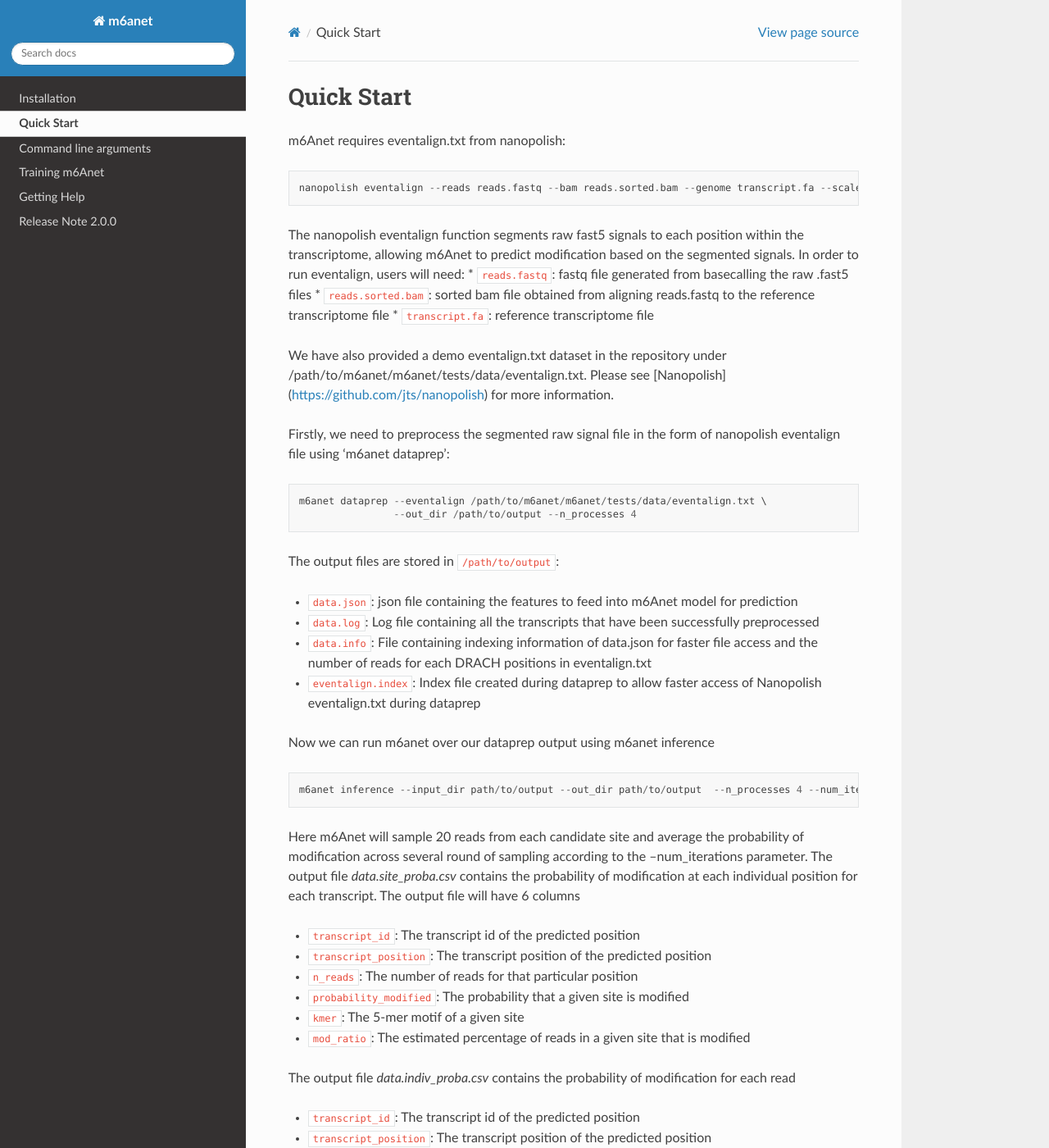
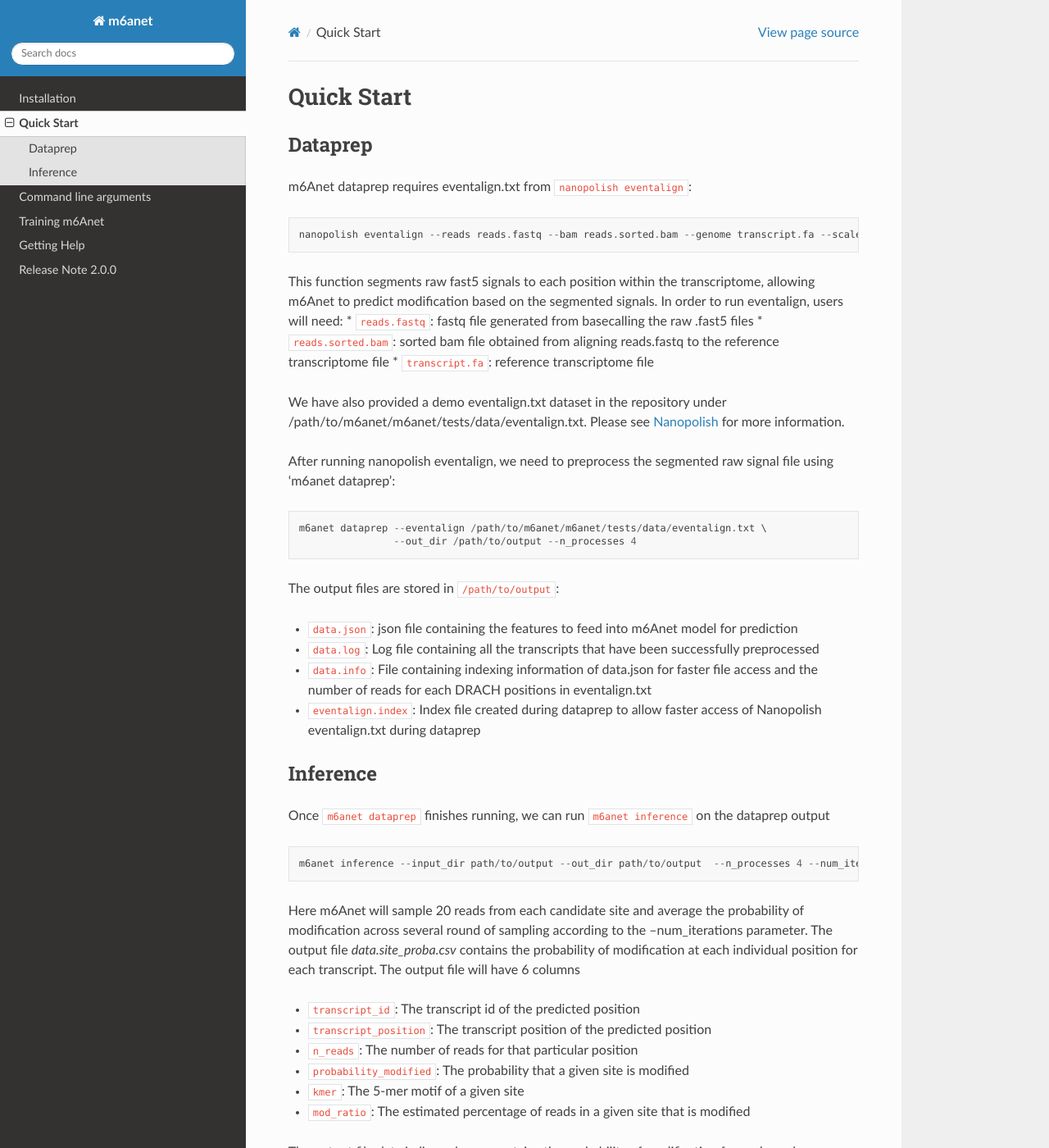
Before and after one commit to GoekeLab/m6anet, a Sphinx documentation site: the page built from docs/source/quickstart.rst, in a window 1280 px wide and 1400 px high. Shown: the whole window at 82% size. Built offline with Sphinx 7.4.7 and the Read the Docs theme 2.0.0, drawn with Linux system fonts in a browser that asks for light colours.

Commit message:
update quickstart with headers

```diff
--- a/docs/source/quickstart.rst
+++ b/docs/source/quickstart.rst
@@ -1,19 +1,24 @@
 .. _quickstart:
 
+
+**************************
 Quick Start
-==================================
-m6Anet requires eventalign.txt from nanopolish::
+**************************
+
+Dataprep
+#######################################
+m6Anet dataprep requires eventalign.txt from ``nanopolish eventalign``::
 
     nanopolish eventalign --reads reads.fastq --bam reads.sorted.bam --genome transcript.fa --scale-events --signal-index --summary /path/to/summary.txt  --threads 50 > /path/to/eventalign.txt
 
-The nanopolish eventalign function segments raw fast5 signals to each position within the transcriptome, allowing m6Anet to predict modification based on the segmented signals. In order to run eventalign, users will need:
+This function segments raw fast5 signals to each position within the transcriptome, allowing m6Anet to predict modification based on the segmented signals. In order to run eventalign, users will need:
 * ``reads.fastq``: fastq file generated from basecalling the raw .fast5 files
 * ``reads.sorted.bam``: sorted bam file obtained from aligning reads.fastq to the reference transcriptome file
 * ``transcript.fa``: reference transcriptome file
 
-We have also provided a demo eventalign.txt dataset in the repository under /path/to/m6anet/m6anet/tests/data/eventalign.txt. Please see [Nanopolish](https://github.com/jts/nanopolish) for more information.
+We have also provided a demo eventalign.txt dataset in the repository under /path/to/m6anet/m6anet/tests/data/eventalign.txt. Please see `Nanopolish <https://github.com/jts/nanopolish>`_ for more information.
 
-Firstly, we need to preprocess the segmented raw signal file in the form of nanopolish eventalign file using 'm6anet dataprep'::
+After running nanopolish eventalign, we need to preprocess the segmented raw signal file using 'm6anet dataprep'::
 
     m6anet dataprep --eventalign /path/to/m6anet/m6anet/tests/data/eventalign.txt \
                     --out_dir /path/to/output --n_processes 4
@@ -25,7 +30,11 @@ The output files are stored in ``/path/to/output``:
 * ``data.info``: File containing indexing information of data.json for faster file access and the number of reads for each DRACH positions in eventalign.txt
 * ``eventalign.index``: Index file created during dataprep to allow faster access of Nanopolish eventalign.txt during dataprep
 
-Now we can run m6anet over our dataprep output using m6anet inference ::
+
+Inference
+#######################################
+
+Once ``m6anet dataprep`` finishes running, we can run ``m6anet inference`` on the dataprep output ::
 
     m6anet inference --input_dir path/to/output --out_dir path/to/output  --n_processes 4 --num_iterations 1000
 
```
